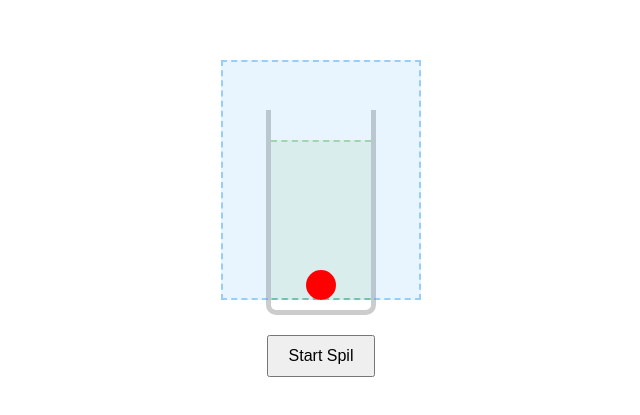
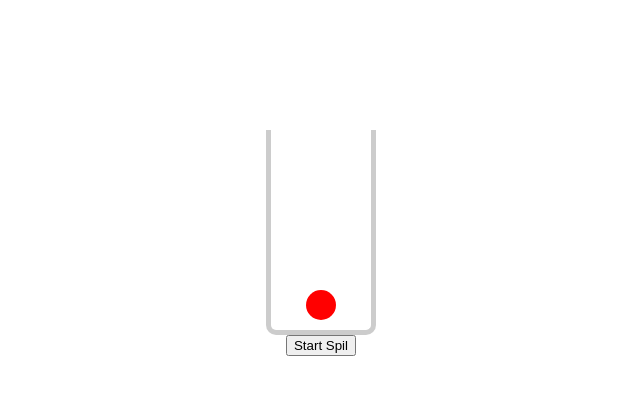
Before and after one commit to albertcaspersen/pustbolden-spil, a Vue app: page / in a window 1280 px wide. Shown: the part 165-580 px from the top of the page, without its empty margins (319-959 px from the left). Built offline with nearby package versions, Linux system fonts and the light colour scheme.

Commit message:
Opdatering af boldens fysik

```diff
--- a/src/App.vue
+++ b/src/App.vue
@@ -56,7 +56,7 @@ export default {
       puffDetected: false,
       blowStartTime: 0,
       blowDuration: 0,
-      minBlowDuration: 500, // kræv min. 100 ms høj energi
+      minBlowDuration: 500, // <-- kræv minimum 500 ms over threshold
       puffCooldown: 500,
       lastPuffTime: 0,
 
@@ -184,7 +184,7 @@ export default {
     detectBlow(now, energy) {
       const relative = energy - this.baselineEnergy;
 
-      // Justér baseline lidt hele tiden
+      // Dynamisk baseline justering
       this.baselineEnergy =
         this.smoothingFactor * this.baselineEnergy + (1 - this.smoothingFactor) * energy;
 
@@ -199,7 +199,7 @@ export default {
         this.blowDuration = 0;
       }
 
-      // Pust detekteres kun, hvis energien varer ved
+      // Kun pust hvis energien har varet mindst 500 ms
       if (
         this.isBlowing &&
         this.blowDuration > this.minBlowDuration &&
@@ -228,7 +228,7 @@ export default {
         const newEnergy = this.calculateHighFrequencyEnergy(this.analyser);
         this.highFrequencyEnergy = 0.7 * this.highFrequencyEnergy + 0.3 * newEnergy;
 
-        // Se om der er pust
+        // Pustdetektion
         const blowDetected = this.detectBlow(now, this.highFrequencyEnergy);
         if (blowDetected && this.ballY < maxHeight) {
           const force = (this.highFrequencyEnergy - this.baselineEnergy) / 40;
@@ -273,13 +273,11 @@ export default {
   font-family: sans-serif;
   text-align: center;
 }
-
 .game-container {
   display: flex;
   flex-direction: column;
   align-items: center;
 }
-
 .glass {
   width: 100px;
   height: 200px;
@@ -287,63 +285,29 @@ export default {
   border-top: none;
   position: relative;
   border-radius: 0 0 10px 10px;
-  overflow: visible;
 }
-
-.playable-zone {
-  position: absolute;
-  left: -50px; right: -50px; top: -50px; bottom: 10px;
-  background-color: rgba(33, 150, 243, 0.1);
-  border: 2px dashed rgba(33, 150, 243, 0.4);
-  pointer-events: none;
-}
-
-.safe-zone {
-  position: absolute;
-  left: 0; right: 0; top: 30px; bottom: 10px;
-  background-color: rgba(76, 175, 80, 0.1);
-  border-top: 2px dashed rgba(76, 175, 80, 0.4);
-  border-bottom: 2px dashed rgba(76, 175, 80, 0.4);
-  pointer-events: none;
-}
-
 .ball {
   width: 30px;
   height: 30px;
-  background-color: red;
+  background: red;
   border-radius: 50%;
   position: absolute;
-  left: 35%;
   bottom: 10px;
 }
-
-button {
-  margin-top: 20px;
-  padding: 10px 20px;
-  font-size: 16px;
-  cursor: pointer;
-}
-
-/* Debugpanel styling */
 .debug-panel {
-  margin-top: 15px;
-  padding: 10px;
+  margin-top: 10px;
+  padding: 8px;
+  font-family: monospace;
   border: 1px solid #ccc;
   background: #f9f9f9;
-  border-radius: 8px;
-  width: 260px;
+  border-radius: 6px;
   text-align: left;
-  font-family: monospace;
-  font-size: 14px;
 }
-
 .error-message {
-  margin-top: 20px;
+  color: #D8000C;
+  background: #FFD2D2;
   padding: 10px;
-  color: #D8000C;
-  background-color: #FFD2D2;
-  border: 1px solid #D8000C;
   border-radius: 5px;
-  max-width: 300px;
+  margin-top: 10px;
 }
 </style>
```
